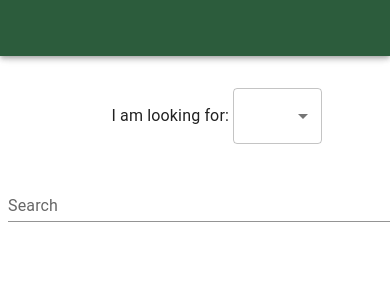
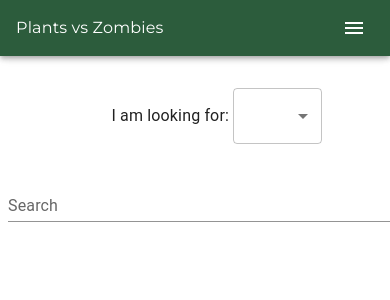
Before and after one commit to DrigoDiaz/pvz-shenanigans, a React (Vite) app in the folder site/: page / in a window 390 px wide. Shown: the top 300 px of the page. Built offline with nearby package versions, Linux system fonts and the light colour scheme.

Commit message:
Making navbar responsive for mobile

```diff
--- a/site/src/components/Navbar.tsx
+++ b/site/src/components/Navbar.tsx
@@ -4,25 +4,48 @@
 import Toolbar from '@mui/material/Toolbar';
 import Typography from '@mui/material/Typography';
 import Button from '@mui/material/Button';
+import { useTheme } from '@mui/material';
+import useMediaQuery from '@mui/material/useMediaQuery';
+import NavbarMenu from './NavbarMenu';
 
 export default function Navbar() {
+  const theme = useTheme();
+  const isSmallScreen = useMediaQuery(theme.breakpoints.down('sm'));
+
   return (
     <>
       <CssBaseline />
-      <AppBar component="nav" style={{backgroundColor: "#2c5c3c"}}>
+      <AppBar component="nav" style={{ backgroundColor: "#2c5c3c" }}>
         <link href='https://fonts.googleapis.com/css?family=Montserrat' rel='stylesheet'></link>
         <Toolbar>
+          {isSmallScreen ? (
+            // Content for small screens
+            <>
               <Typography
-            variant="h6"
-            sx={{ flexGrow: 0, display: { xs: 'none', sm: 'block', color: 'white'}, fontFamily: "Montserrat"}}
+                variant="body1"
+                sx={{ flexGrow: 0, display: { sm: 'block', color: 'white' }, fontFamily: "Montserrat" }}
               >
                 Plants vs Zombies
               </Typography>
-          <Box sx={ {flexGrow: 1 } }></Box>
+              <Box sx={{ flexGrow: 1 }}></Box>
+              <NavbarMenu></NavbarMenu>
+            </>
+          ) : (
+            // Content for large screens
+            <>
+              <Typography
+                variant="h6"
+                sx={{ flexGrow: 0, display: { xs: 'none', sm: 'block', color: 'white' }, fontFamily: "Montserrat" }}
+              >
+                Plants vs Zombies
+              </Typography>
+              <Box sx={{ flexGrow: 1 }}></Box>
               <Box sx={{ display: { xs: 'none', sm: 'block' } }}>
                 <Button key="Home" sx={{ color: 'white', fontFamily: "Montserrat" }} href='/'>Home</Button>
                 <Button key="About" sx={{ color: 'white', fontFamily: "Montserrat" }} href='/about'>About</Button>
               </Box>
+            </>
+          )}
         </Toolbar>
       </AppBar>
     </>
--- /dev/null
+++ b/site/src/components/NavbarMenu.tsx
@@ -0,0 +1,105 @@
+import * as React from 'react';
+import ClickAwayListener from '@mui/material/ClickAwayListener';
+import Grow from '@mui/material/Grow';
+import Paper from '@mui/material/Paper';
+import Popper from '@mui/material/Popper';
+import MenuItem from '@mui/material/MenuItem';
+import MenuList from '@mui/material/MenuList';
+import { Menu  } from '@mui/icons-material';
+import { IconButton } from '@mui/material';
+import { useNavigate } from 'react-router-dom';
+
+export default function NavbarMenu() {
+  const navigate = useNavigate();
+  const [open, setOpen] = React.useState(false);
+  const anchorRef = React.useRef<HTMLButtonElement>(null);
+
+  const handleToggle = () => {
+    setOpen((prevOpen) => !prevOpen);
+  };
+
+  const handleClose = (event: Event | React.SyntheticEvent) => {
+    if (
+      anchorRef.current &&
+      anchorRef.current.contains(event.target as HTMLElement)
+    ) {
+      return;
+    }
+
+    setOpen(false);
+  };
+
+  function handleListKeyDown(event: React.KeyboardEvent) {
+    if (event.key === 'Tab') {
+      event.preventDefault();
+      setOpen(false);
+    } else if (event.key === 'Escape') {
+      setOpen(false);
+    }
+  }
+
+  function handleHome() {
+    navigate('/');
+  }
+
+  function handleAbout() {
+    navigate('/about');
+  }
+
+  // return focus to the button when we transitioned from !open -> open
+  const prevOpen = React.useRef(open);
+  React.useEffect(() => {
+    if (prevOpen.current === true && open === false) {
+      anchorRef.current!.focus();
+    }
+
+    prevOpen.current = open;
+  }, [open]);
+
+  return (
+      <div>
+        <IconButton
+          ref={anchorRef}
+          id="composition-button"
+          aria-controls={open ? 'composition-menu' : undefined}
+          aria-expanded={open ? 'true' : undefined}
+          aria-haspopup="true"
+          onClick={handleToggle}
+        >
+          <Menu style={{ color: 'white' }}/>
+        </IconButton>
+        <Popper
+          open={open}
+          anchorEl={anchorRef.current}
+          role={undefined}
+          placement="bottom-start"
+          transition
+          disablePortal
+        >
+          {({ TransitionProps, placement }) => (
+            <Grow
+              {...TransitionProps}
+              style={{
+                transformOrigin:
+                  placement === 'bottom-start' ? 'left top' : 'left bottom',
+              }}
+            >
+              <Paper>
+                <ClickAwayListener onClickAway={handleClose}>
+                  <MenuList
+                    autoFocusItem={open}
+                    id="composition-menu"
+                    aria-labelledby="composition-button"
+                    onKeyDown={handleListKeyDown}
+                  >
+                    <MenuItem onClick={handleHome}>Home</MenuItem>
+                    <MenuItem onClick={handleAbout}>About</MenuItem>
+                  </MenuList>
+                </ClickAwayListener>
+              </Paper>
+            </Grow>
+          )}
+        </Popper>
+      </div>
+  );
+}
```
Lines whose indentation alone changed are shown as unchanged.
